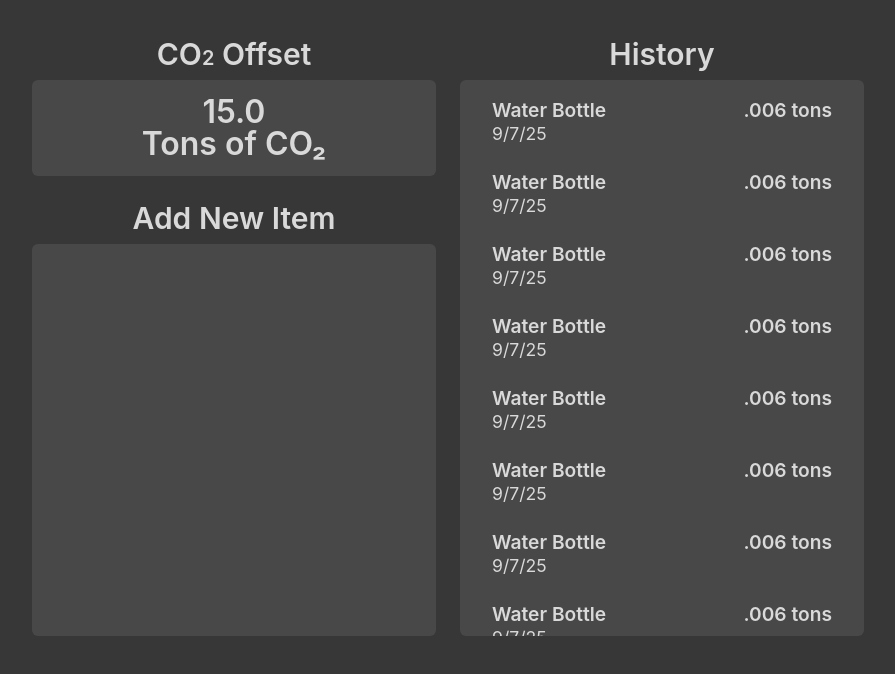
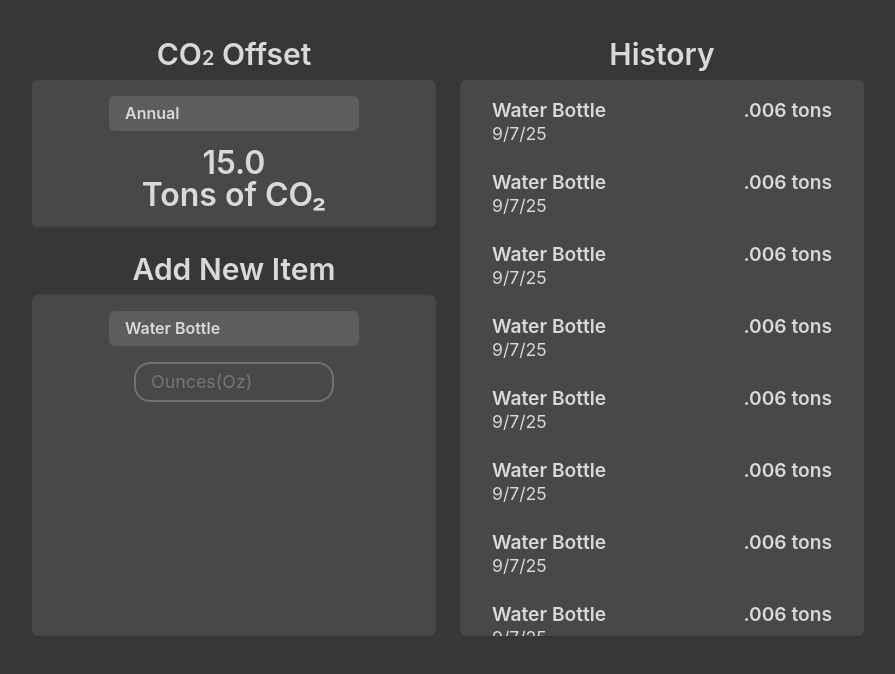
Before and after one commit to ascribner2/SustainabilityApp, a React (Vite) app in the folder SustainabilityFrontend/: page / in a window 1280 px wide. Shown: the top 674 px of the page, without its empty margins (192-1087 px from the left). Built offline with nearby package versions, Linux system fonts and the light colour scheme.

Commit message:
finished first version of the UI

```diff
--- /dev/null
+++ b/SustainabilityFrontend/src/Components/AddItems/WaterBottleItem.jsx
@@ -0,0 +1,18 @@
+import styles from './WaterBottleItem.module.css'
+
+function WaterBottleItem({ updateFunc }) {
+
+    function addItem() {
+        updateFunc((prev)=>{
+            return !prev;
+        })
+    }
+
+    return (
+        <>
+            <input className={styles.ounces} name="ounces" placeholder="Ounces(Oz)"/>
+        </>
+    )
+}
+
+export default WaterBottleItem;
--- /dev/null
+++ b/SustainabilityFrontend/src/Components/AddItems/WaterBottleItem.module.css
@@ -0,0 +1,14 @@
+.ounces {
+    background-color: #484848;
+    border-radius: 1rem;
+    border: 2px solid #727272;
+    padding: 4px 15px;
+    width: 100%;
+    max-width: 200px;
+    margin-bottom: 1.0rem;
+    font-size: 1.115rem;
+    line-height: 1.75rem;
+    color: #b1b0b0;
+    outline: none;
+    box-sizing: border-box;
+}
--- /dev/null
+++ b/SustainabilityFrontend/src/Components/Dropdown/Dropdown.jsx
@@ -0,0 +1,32 @@
+import styles from './Dropdown.module.css'
+import { useState } from 'react'
+
+function Dropdown({dropdownItems, setFunc, selectedItem}) {
+    const [showDropdown, setShowDropdown] = useState(false)
+
+    return (
+        <div className={styles.DropdownContainer}>
+            <div className={styles.Dropdown} onClick={() => {
+                setShowDropdown((prev) => {
+                return !prev;
+                })
+            }}>
+                <p>{selectedItem}</p>
+            </div>
+
+            {showDropdown ?
+            <div className={styles.DropdownBox}>
+                { dropdownItems.map((Item, index) => {
+                    return <p key={index} className={styles.DropdownItem} onClick={(e) => {
+                        setFunc(e.target.innerText)
+                        setShowDropdown(false)
+                    }}>{Item}</p>
+                }) }
+            </div>
+            :
+            <></>}
+        </div>
+    )
+}
+
+export default Dropdown;
--- /dev/null
+++ b/SustainabilityFrontend/src/Components/Dropdown/Dropdown.module.css
@@ -0,0 +1,61 @@
+/* The container for the drop down */
+.DropdownContainer {
+    position: relative;
+    width: 100%;
+    max-width: 250px;
+    margin-bottom: 1rem;
+}
+
+/* The dropdown selector that user clicks on */
+.Dropdown {
+    background-color: #5D5D5D;
+    padding-top: .5rem;
+    padding-bottom: .5rem;
+    padding-left: 1.0rem;
+    padding-right: 1.0rem;
+    border-radius: 0.375rem;
+    user-select: none;
+}
+
+.Dropdown:hover {
+    background-color: #5a5a5a;
+    cursor: pointer;
+}
+
+/* Dropdown text */
+.Dropdown p {
+    color: #D9D9D9;
+    font-weight: 600;
+    font-size: 1.0rem;
+    line-height: 1.2rem;
+}
+
+/* Drop down box */
+.DropdownBox {
+    position: absolute;
+    top: 35px;
+    left: 0px;
+    z-index: 20;
+    height: auto;
+    max-height: 200px;
+    width: 100%;
+    background-color: #646464;
+    border-radius: 0.375rem;
+}
+
+/* Dropdown Items */
+.DropdownItem {
+    color: #D9D9D9;
+    font-weight: 600;
+    font-size: 1.0rem;
+    line-height: 1.2rem;
+    padding-top: .5rem;
+    padding-bottom: .5rem;
+    padding-left: 1.0rem;
+    padding-right: 1.0rem;
+}
+
+.DropdownItem:hover {
+    background-color: #5a5a5a;
+    cursor: pointer;
+}
--- a/SustainabilityFrontend/src/Components/History/History.module.css
+++ b/SustainabilityFrontend/src/Components/History/History.module.css
@@ -23,3 +23,18 @@
     gap: 1.5rem;
     overflow-y: auto;
 }
+
+/* Styling the scroll bar */
+::-webkit-scrollbar {
+  width: 10px;
+}
+
+::-webkit-scrollbar-track {
+  background: #484848;
+  border-radius: .385px;
+}
+
+::-webkit-scrollbar-thumb {
+  background: #646464;
+  border-radius: 10px;
+}
--- a/SustainabilityFrontend/src/Components/NewItem/NewItem.jsx
+++ b/SustainabilityFrontend/src/Components/NewItem/NewItem.jsx
@@ -1,19 +1,27 @@
 import { useState, useEffect } from 'react'
 import styles from './NewItem.module.css'
-
+import Dropdown from '../Dropdown/Dropdown.jsx'
+import WaterBottleItem from '../AddItems/WaterBottleItem.jsx'
 
 function NewItem() {
-    const [itemType, setItemType] = useState(<></>)
+    const [itemType, setItemType] = useState("Water Bottle")
+    const [item, setItem] = useState(<></>)
 
     useEffect(() => {
+        let itemMap = {
+            "Water Bottle": <WaterBottleItem/>
+        }
 
-    }, []);
+        setItem(itemMap[itemType])
+
+    }, [itemType]);
 
     return (
         <>
             <p className={styles.Header}>Add New Item</p>
             <div className={styles.widgetBox}>
-
+                <Dropdown dropdownItems={["Water Bottle"]} setFunc={setItemType} selectedItem={itemType} />
+                { item }
             </div>
         </>
     )
--- a/SustainabilityFrontend/src/Components/NewItem/NewItem.module.css
+++ b/SustainabilityFrontend/src/Components/NewItem/NewItem.module.css
@@ -12,7 +12,7 @@
 .widgetBox {
     display: flex;
     flex-direction: column;
-    justify-content: center;
+    justify-content: start;
     align-items: center;
     background-color: #484848;
     width: 100%;
--- a/SustainabilityFrontend/src/Components/Offset/Offset.module.css
+++ b/SustainabilityFrontend/src/Components/Offset/Offset.module.css
@@ -16,7 +16,7 @@
 .widgetBox {
     display: flex;
     flex-direction: column;
-    justify-content: center;
+    justify-content: start;
     align-items: center;
     background-color: #484848;
     width: 100%;
--- a/SustainabilityFrontend/src/Components/Offset/OffsetWidget.jsx
+++ b/SustainabilityFrontend/src/Components/Offset/OffsetWidget.jsx
@@ -1,19 +1,19 @@
 import { useState, useEffect } from 'react'
 import styles from './Offset.module.css'
-
+import Dropdown from '../Dropdown/Dropdown.jsx'
 
 function OffsetWidget() {
-    const [timePeriod, setTimePeriod] = useState(<></>)
+    const [timePeriod, setTimePeriod] = useState("Annual")
 
     useEffect(() => {
-
-    }, []);
+        console.log(timePeriod);
+    }, [timePeriod]);
 
     return (
         <>
             <p className={styles.Header}>CO<span className={styles.smallNumber}>2</span> Offset</p>
             <div className={styles.widgetBox}>
-
+                <Dropdown dropdownItems={["Annual", "Month", "Week", "Day"]} setFunc={setTimePeriod} selectedItem={timePeriod}/>
                 <p className={styles.offsetAmount}>15.0</p>
                 <p className={styles.offsetAmount}>Tons of CO₂</p>
             </div>
```
